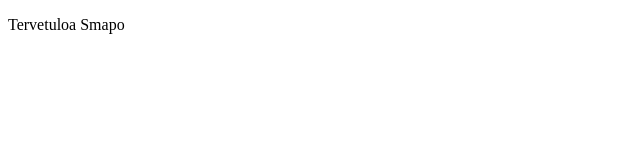
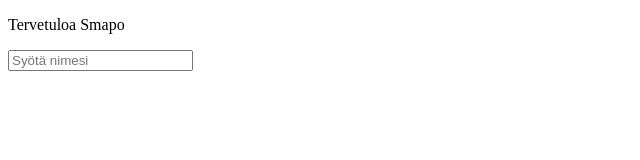
Before and after one commit to smpKlaa/smpKlaa.github.io, a plain HTML site: page demo7/index.html in a window 1280 px wide. Shown: the whole page, without its empty margins (0-640 px from the left). Drawn offline with Linux system fonts and the light colour scheme.

Commit message:
Update index.html

```diff
--- a/demo7/index.html
+++ b/demo7/index.html
@@ -8,9 +8,11 @@
 </head>
 
 <body>
+    <p id="tervetuloa-text">Tervetuloa</p>
+    <form id="kirjautumis-lomake">
+        <input id="nimi" type="text" placeholder="Syötä nimesi" value="" />
 
-    <p id="tervetuloa-text">Tervetuloa</p>
-
+    </form>
 </body>
 
 </html>
```
